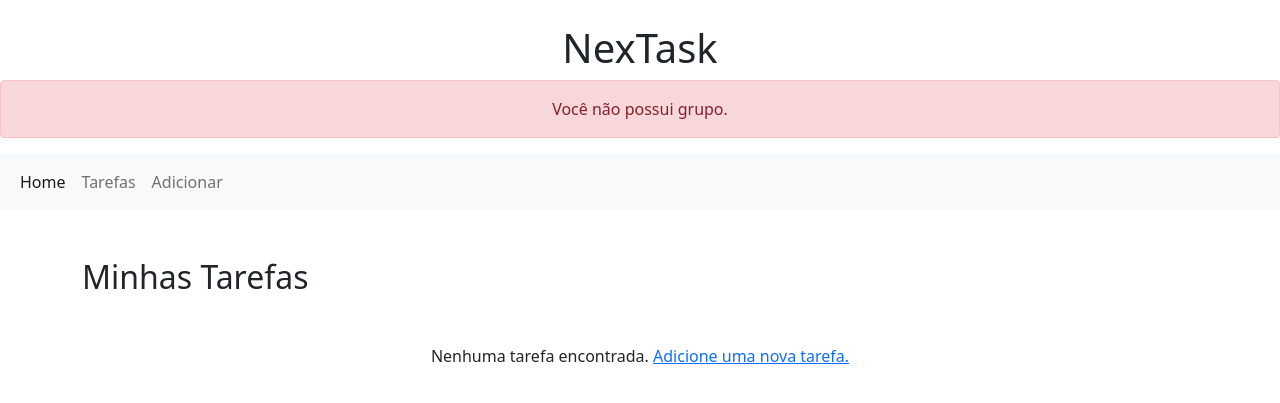
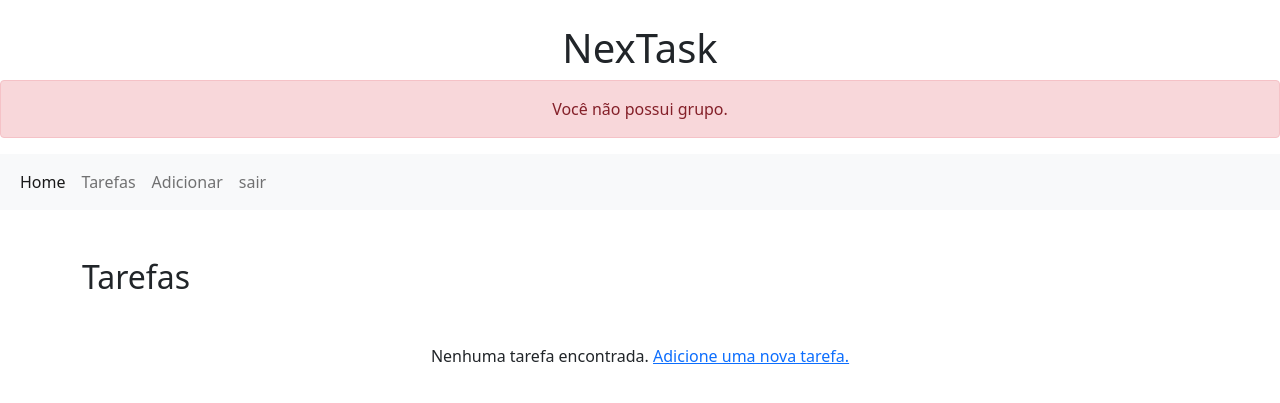
Before and after one commit to VitorLuizdaSilva/Projeto_Gestao_de_Tarefas, a Django app: page /lista_tarefas/ in a window 1280 px wide. Shown: the top 403 px of the page. Run offline with Django 5.2, Linux system fonts and the light colour scheme; the visitor is signed in with stand-in values (Sample User, id 1).

Commit message:
arrumando erro ao concluir

```diff
--- /dev/null
+++ b/gestao_tarefas/templates/edit_tarefa.html
@@ -0,0 +1,5 @@
+{% extends "base.html" %}
+
+{% block content %}
+
+{% endblock %}
--- a/gestao_tarefas/templates/lista_tarefas.html
+++ b/gestao_tarefas/templates/lista_tarefas.html
@@ -2,7 +2,8 @@
 
 {% block content %}
 <div class="container mt-5">
-    <h2>Minhas Tarefas</h2>
+
+    <h2>Tarefas</h2>
     {% if tarefas %}
         <table class="table table-striped mt-3">
             <thead>
@@ -31,6 +32,7 @@
                                 <a href="{% url 'concluir_tarefa' tarefa.id %}" class="btn btn-sm btn-success">Concluir</a>
                             {% endif %}
                             <a href="{% url 'deletar_tarefa' tarefa.id %}" class="btn btn-sm btn-danger">Deletar</a>
+                            <a href="{% url 'edit_tarefa' tarefa.id %}" class="btn btn-sm btn-primary">Editar</a>
                         </td>
 
                     </tr>
--- a/gestao_tarefas/templates/navbar.html
+++ b/gestao_tarefas/templates/navbar.html
@@ -11,6 +11,10 @@
          <li class="nav-item">
           <a class="nav-link" href="{% url 'add_tarefa'%}">Adicionar</a>
         </li>
+        <li class="nav-item">
+          <a class="nav-link" href="{% url 'logout_user' %}">sair</a>
+        </li>
+
     </div>
   </div>
 </nav>
--- a/gestao_tarefas/views.py
+++ b/gestao_tarefas/views.py
@@ -16,7 +16,7 @@ def lista_tarefas(request):
     if request.user.groups.filter(name='Gerente').exists():
 
         tarefas = Tarefa.objects.all()
-
+        tarefas = Tarefa.objects.exclude(status='CO')
         return render(
             request,
             'lista_tarefas.html',
@@ -29,7 +29,7 @@ def lista_tarefas(request):
         tarefas = Tarefa.objects.filter(
             usuario=request.user
         )
-
+        tarefas = Tarefa.objects.exclude(status='CO')
         return render(
             request,
             'lista_tarefas.html',
@@ -79,10 +79,6 @@ def cadastro_senha(request):
     )
 
 
-
-
-
-# LOGIN
 def login_user(request):
 
     if request.method == 'POST':
@@ -118,15 +114,14 @@ def login_user(request):
             return redirect('login')
 
     return render(request, 'login.html')
-# LOGOUT
+
+
 def logout_user(request):
 
     logout(request)
 
     return redirect('login')
 
-
-# ADICIONAR TAREFA
 
 def add_tarefa(request):
 
@@ -172,7 +167,6 @@ def add_tarefa(request):
         )
 
 
-# EDITAR TAREFA
 def edit_tarefa(request, tarefa_id):
 
     tarefa = Tarefa.objects.get(id=tarefa_id)
@@ -205,7 +199,6 @@ def edit_tarefa(request, tarefa_id):
         )
 
 
-# DELETAR TAREFA
 def deletar_tarefa(request, tarefa_id):
 
     tarefa = Tarefa.objects.get(id=tarefa_id)
@@ -240,6 +233,7 @@ def home(request):
 
     return render(request, 'home.html', context)
 
+
 def concluir_tarefa(request, tarefa_id):
 
     tarefa = Tarefa.objects.get(id=tarefa_id)
@@ -247,3 +241,4 @@ def concluir_tarefa(request, tarefa_id):
     tarefa.status = 'CO'
 
     tarefa.save()
+    return redirect ('home')
```
